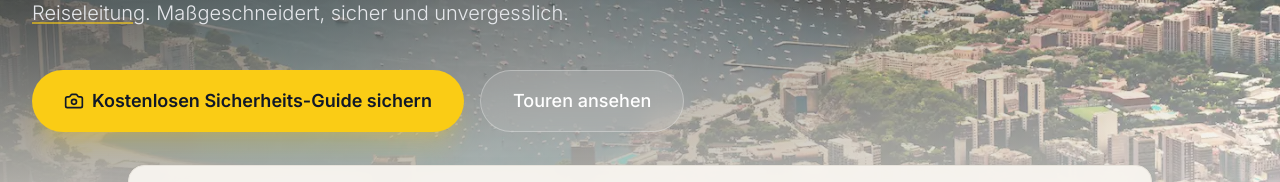
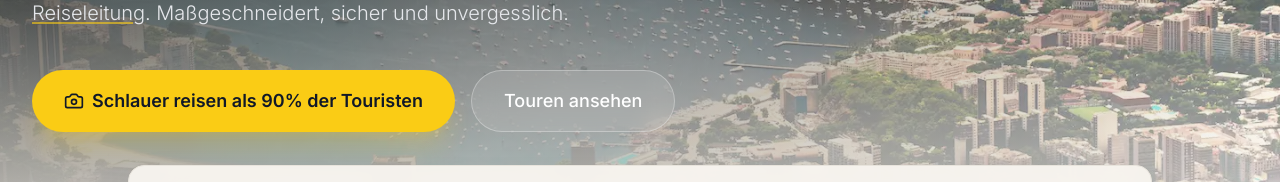
Before and after one commit to wlfilho/riofuerdeutsche, a Next.js app: page / in a window 1280 px wide. Shown: the part 528-710 px from the top of the page. Built offline with nearby package versions, Linux system fonts and the light colour scheme; no server answers.

Commit message:
Copy do Botão melhorada: Schlauer reisen als 90% der Touristen

```diff
--- a/src/app/page.tsx
+++ b/src/app/page.tsx
@@ -305,7 +305,7 @@ export default function Home() {
                       className="inline-flex items-center justify-center gap-2 px-5 py-4 sm:px-8 bg-rio-yellow text-gray-900 rounded-full font-semibold text-base sm:text-lg hover:bg-yellow-400 hover:scale-[1.02] transition-all shadow-xl shadow-rio-yellow/20 whitespace-nowrap"
                     >
                       <Camera className="w-5 h-5" />
-                      Kostenlosen Sicherheits-Guide sichern
+                      Schlauer reisen als 90% der Touristen
                     </Link>
                     <Link
                       href="#touren"
```
